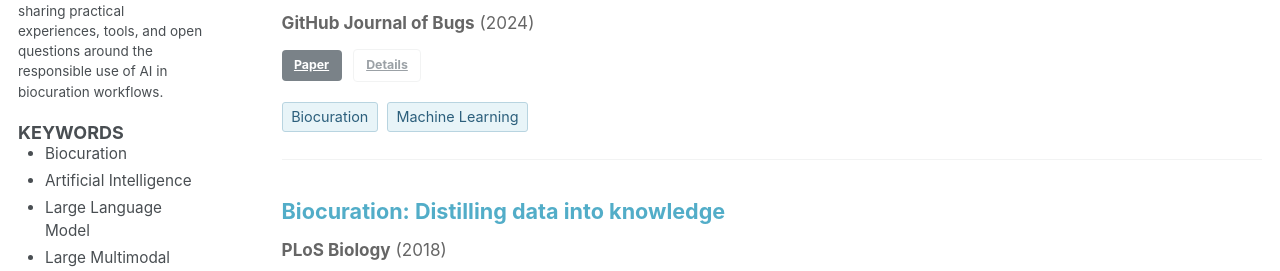
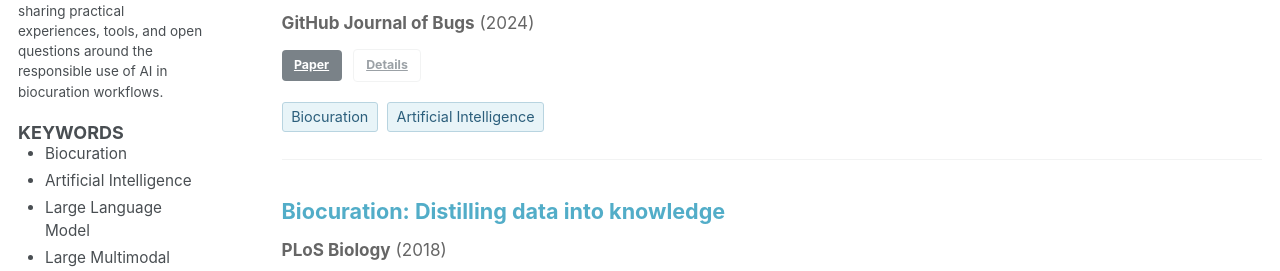
Before and after one commit to AI4BioCuration/AI4BioCuration.github.io, a Jekyll site: the page built from _pages/publications.html, in a window 1280 px wide and 900 px high. Shown: the part 387-658 px from the top of the window. Built offline with Jekyll 4.4.1, drawn with Linux system fonts in a browser that asks for light colours.

Commit message:
Update 2024-02-17-paper-title-number-4.md

```diff
--- a/_publications/2024-02-17-paper-title-number-4.md
+++ b/_publications/2024-02-17-paper-title-number-4.md
@@ -10,7 +10,7 @@ paperurl: 'http://academicpages.github.io/files/paper3.pdf'
 citation: 'Your Name, You. (2024). &quot;Paper Title Number 3.&quot; <i>GitHub Journal of Bugs</i>. 1(3).'
 keywords:
   - Biocuration
-  - Machine Learning
+  - Artificial Intelligence
 ---
 
 The contents above will be part of a list of publications, if the user clicks the link for the publication than the contents of section will be rendered as a full page, allowing you to provide more information about the paper for the reader. When publications are displayed as a single page, the contents of the above "citation" field will automatically be included below this section in a smaller font.
```
